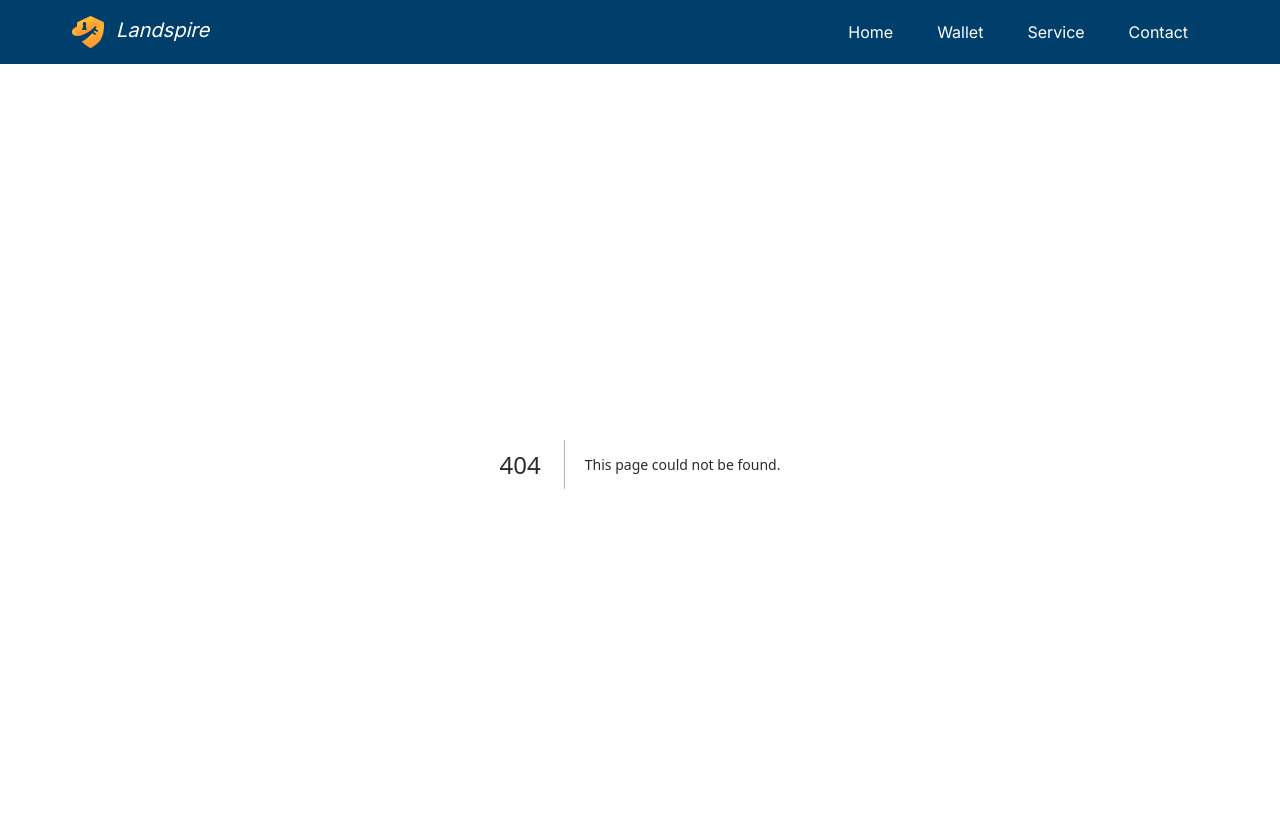
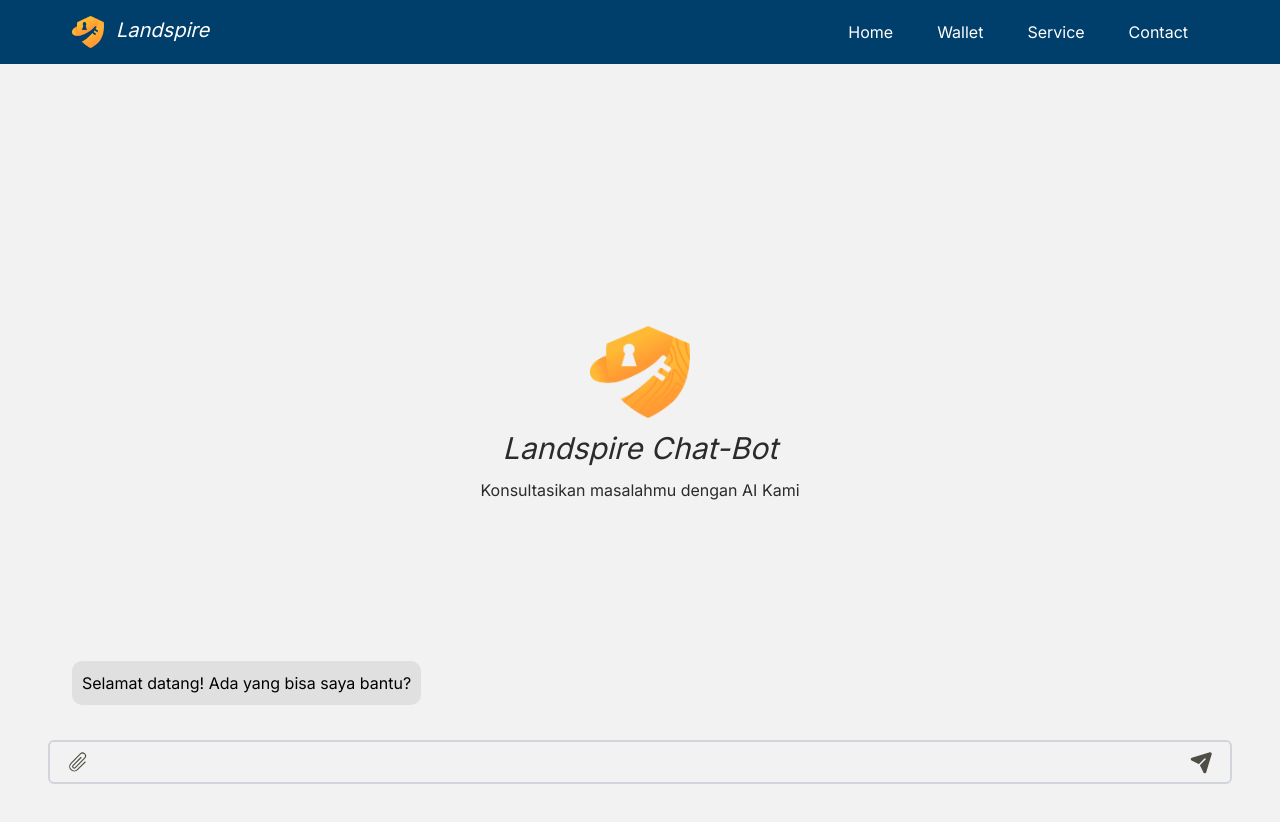
Before and after one commit to Rqwannn/Landspire, a Next.js app in the folder landspire_v1/: page /ChatBot in a window 1280 px wide. Before the commit this address had no page. Shown: the top 822 px of the page. After the commit the page ends 800 px from the top, so only its background shows below. Built offline with nearby package versions, Linux system fonts and the light colour scheme.

Commit message:
fix: bug on chat bot

```diff
--- a/landspire_v1/package.json
+++ b/landspire_v1/package.json
@@ -12,6 +12,7 @@
     "@alch/alchemy-web3": "^1.4.7",
     "@phosphor-icons/react": "^2.1.7",
     "@sanity/client": "^6.21.0",
+    "axios": "^1.7.2",
     "ethers": "^6.13.1",
     "next": "14.2.5",
     "nft.storage": "^7.2.0",
--- /dev/null
+++ b/landspire_v1/src/app/ChatBot/page.tsx
@@ -0,0 +1,65 @@
+"use client"
+import { Files, Laptop, Paperclip, PaperPlaneTilt, Scales, Wind } from "@phosphor-icons/react";
+import { useState, useEffect } from "react";
+import { StartConvertation } from "@/app/api/llm"
+
+const ChatBot = () => {
+    const [message, setMessage] = useState('')
+    const [chatHistory, setChatHistory] = useState([
+        { text: "Selamat datang! Ada yang bisa saya bantu?", role: "bot" }
+    ]);
+
+    const callConversation = async () => {
+        const menu = document.getElementById('menu-content');
+        if (menu) menu.style.display = 'none';
+
+        const userMessage = { text: message, role: "user" };
+        setChatHistory([...chatHistory, userMessage]);
+
+        const output = await StartConvertation(message);
+        const botMessage = { text: output, role: "bot" };
+        setChatHistory([...chatHistory, userMessage, botMessage]);
+
+        setMessage('');
+    }
+
+    return (
+        <div className="chatBox h-full pt-10 md:h-[calc(100svh-64px)] flex flex-col justify-stretch items-stretch">
+            <div className="menu_center h-full flex flex-col justify-center gap-14">
+                <div className="logo flex flex-col items-center justify-center gap-3">
+                    <img src="/assets/logos/logo.png" alt="lanspire" width={100} height={100} />
+                    <p className="title italic text-3xl ">Landspire Chat-Bot</p>
+                    <p>Konsultasikan masalahmu dengan AI Kami</p>
+                </div>
+
+            </div>
+
+            <div className="chat-window" id="chatbot-window chat-window">
+            {chatHistory.slice().reverse().map((chat, index) => (
+                <div key={index} className={`bubble ${chat.role}`}>
+                {chat.text}
+                </div>
+            ))}
+            </div>
+
+            <div className="text_box py-4 px-12 flex justify-stretch items-center">
+                <div className="flex py-2 px-4 rounded-md border-2 border-gray-300 justify-center items-center w-full gap-3">
+                    <button>
+                        <Paperclip size={24} color="#4e4d46" weight="light" />
+                    </button>
+                    <input
+                        onChange={e => setMessage(e.target.value)}
+                        value={message}
+                        className="bg-transparent outline-none block w-full"
+                        type="text"
+                    />
+                    <button onClick={callConversation}>
+                        <PaperPlaneTilt size={24} color="#4e4d46" weight="fill" />
+                    </button>
+                </div>
+            </div>
+        </div>
+    )
+};
+
+export default ChatBot;
--- a/landspire_v1/src/app/Chatbox/page.tsx
+++ /dev/null
@@ -1,48 +0,0 @@
-"use client"
-import { Files, Laptop, Paperclip, PaperPlaneTilt, Scales, Wind } from "@phosphor-icons/react";
-
-const Chatbox = () => {
-    return (
-        <div className="chatBox mx-4 h-full pt-10 md:h-[calc(100svh-64px)] flex flex-col justify-stretch items-stretch relative">
-            <div className="menu_center h-full flex flex-col justify-center gap-14">
-                <div className="logo flex justify-center gap-3">
-                    <img src="/assets/logos/logo.png" alt="lanspire" width={42} height={42} />
-                    <p className="title italic text-3xl ">Landspiree</p>
-                </div>
-                <div className="menu_lis text-sm flex flex-wrap justify-center gap-4 px-8">
-                    <div className="menu_item transition-all cursor-pointer hover:bg-gray-300 w-[15rem] flex flex-col border-[3px] border-gray-300 gap-5 p-4 rounded-md">
-                        <Laptop size={32} color="#d22d74" weight="light" />
-                        <p className="w-[80%]">Proses digitalisasi sertifikat tanah</p>
-                    </div>
-                    <div className="menu_item transition-all cursor-pointer hover:bg-gray-300 w-[15rem] flex flex-col border-[3px] border-gray-300 gap-5 p-4 rounded-md">
-                        <Scales size={32} color="#2d64d2" weight="light" />
-                        <p className="w-[80%]">Pelaporan kasus mafia tanah di desa</p>
-                    </div>
-                    <div className="menu_item transition-all cursor-pointer hover:bg-gray-300 w-[15rem] flex flex-col border-[3px] border-gray-300 gap-5 p-4 rounded-md">
-                        <Files size={32} color="#21914c" weight="light" />
-                        <p className="w-[80%]">Permohonan balik
-                        nama sertipikat HAT</p>
-                    </div>
-                    <div className="menu_item transition-all cursor-pointer hover:bg-gray-300 w-[15rem] flex flex-col border-[3px] border-gray-300 gap-5 p-4 rounded-md">
-                        <Wind size={32} color="#eae210" weight="light" />
-                        <p className="w-[80%]">Cara membuat
-                        sertipikat tanah mandiri</p>
-                    </div>
-                </div>
-            </div>
-            <div className="text_box py-4 px-12 flex justify-stretch items-center">
-                <div className="flex py-2 px-4 rounded-md border-2 border-gray-300 justify-center items-center w-full gap-3">
-                    <button>
-                        <Paperclip size={24} color="#4e4d46" weight="light" />
-                    </button>
-                    <input className="bg-transparent outline-none block w-full" type="text" />
-                    <button>
-                        <PaperPlaneTilt size={24} color="#4e4d46" weight="fill" />
-                    </button>
-                </div>
-            </div>
-        </div>
-    )
-};
-
-export default Chatbox;
--- /dev/null
+++ b/landspire_v1/src/app/api/llm.js
@@ -0,0 +1,58 @@
+import { request } from '@/app/libs/constant'
+import axios from 'axios'
+
+export const StartConvertation = (user_input) => {
+    return new Promise((resolve, reject) => {
+      axios.post(`${request}/stream`, {
+        input: {
+            input: user_input,
+            chat_history: []
+        },
+        config: {},
+        kwargs: {},
+
+      },{
+        headers: {
+          'Content-Type': 'application/json'
+        }
+      }).then(response => {
+
+        const rawData = response.data;
+
+        // Pisahkan data berdasarkan event
+        const events = rawData.split('\nevent: ');
+
+        let parsedData = {};
+
+        events.forEach(eventBlock => {
+
+            // get objek data dalam setiap blok event
+
+          const eventParts = eventBlock.split('\ndata: ');
+
+          if (eventParts.length > 1) {
+            try {
+              const eventType = eventParts[0].trim();
+              const eventData = eventParts[1].trim();
+
+              if (eventType && eventData) {
+                parsedData[eventType] = JSON.parse(eventData);
+              }
+            } catch (error) {
+              console.error('Error parsing JSON:', error);
+            }
+          }
+      });
+
+        if(response.status == 200){
+
+            resolve(parsedData.data.output);
+        }
+
+        }).catch(err => {
+          console.log('error');
+          return 'Terjadi masalah pada server, mohon hubungi support center kami'
+      })
+    })
+
+    }
--- a/landspire_v1/src/app/globals.css
+++ b/landspire_v1/src/app/globals.css
@@ -26,4 +26,53 @@ body {
   .text-balance {
     text-wrap: balance;
   }
+
+  .logo{
+    z-index: -1;
+  }
+
+  .chat {
+    left: 80px;
+    right: 80px;
+    bottom: 30px;
+  }
+
+  .chat input{
+    border: none;
+    margin-right: 14px;
+  }
+
+  .chat-window{
+    flex: 1;
+    z-index: 999;
+    overflow-y: auto;
+    display: flex;
+    position: absolute;
+    flex-direction: column-reverse;
+    padding: 10px 72px;
+    height: 77vh;
+    width: 100%;
+    /* background-color: black; */
+  }
+
+  .bubble {
+    background-color: #e0e0e0;
+    padding: 10px;
+    border-radius: 10px;
+    margin: 5px 0;
+    max-width: 50%;
 }
+
+.bubble.user {
+    background-color: #007bff;
+    color: #fff;
+    align-self: flex-end;
+}
+
+.bubble.bot {
+    background-color: #e0e0e0;
+    color: #000;
+    align-self: flex-start;
+}
+
+}
--- a/landspire_v1/src/app/libs/constant.js
+++ b/landspire_v1/src/app/libs/constant.js
@@ -2,3 +2,4 @@ import koinLandNfts from "@/app/libs/koinLandNfts"
 
 export const contractABI = koinLandNfts.abi
 export const contractAddress = "0x5b61b54c817a12e1018f8Ad6417097F412A7CFac"
+export const request = "http://127.0.0.1:8000/landspire-llm-api"
```
Also changed, not shown: 1 other file (tests, documents, lock files or other folders).
